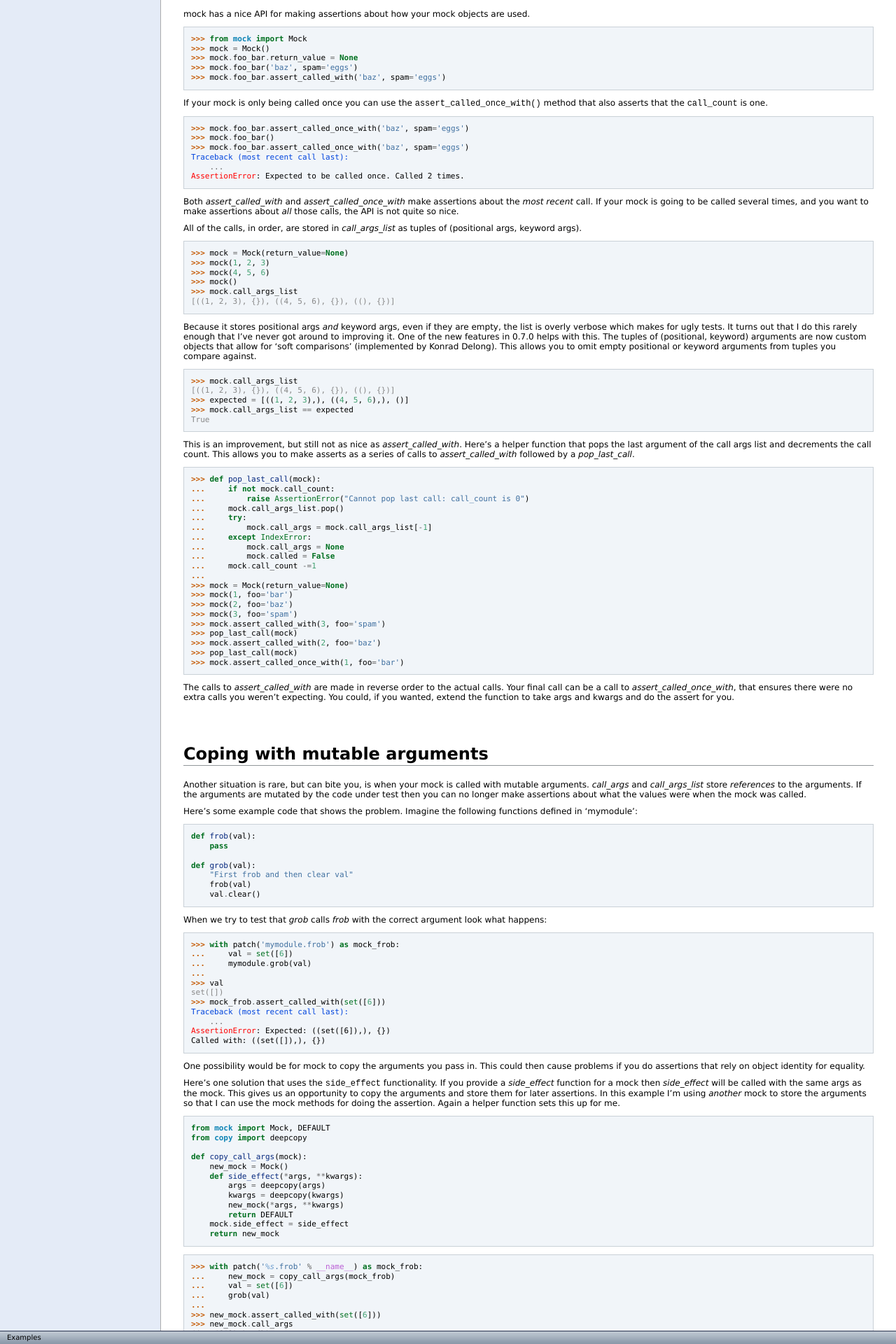
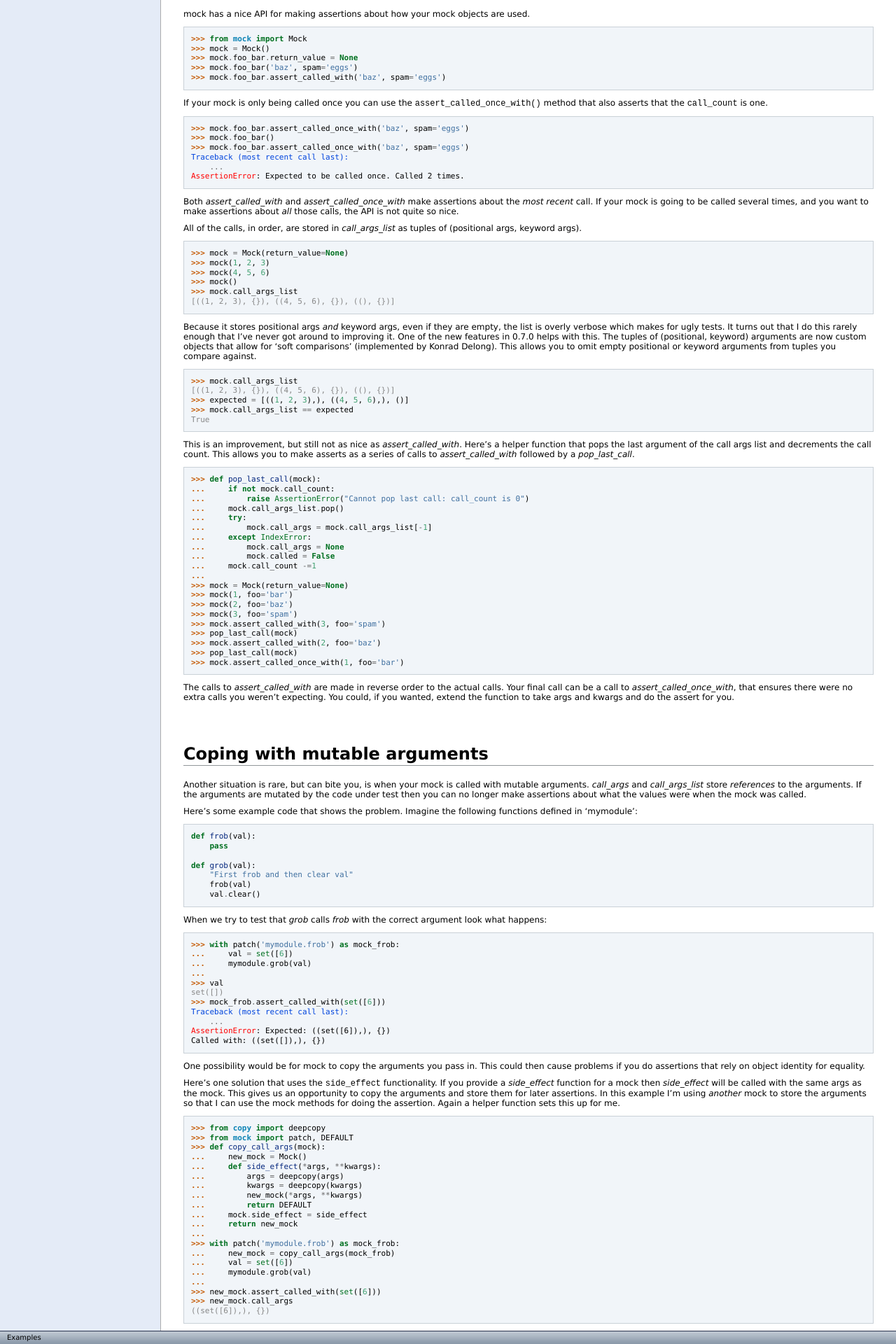
Before and after one commit to testing-cabal/mock, a Sphinx documentation site: the page built from docs/examples.txt, in a window 1280 px wide. Shown: the part 3080-5000 px from the top of the page at 70% size. Built offline with Sphinx 7.4.7, drawn with Linux system fonts in a browser that asks for light colours; pages that are not in the unit, such as notebooks, are missing from menus.

Commit message:
Doc updates

```diff
--- a/docs/examples.txt
+++ b/docs/examples.txt
@@ -18,7 +18,7 @@
 
     def grob(val):
         "First frob and then clear val"
-        frob(val)
+        mymodule.frob(val)
         val.clear()
 
     mymodule.frob = frob
@@ -339,7 +339,7 @@
 decrements the call count. This allows you to make asserts as a series of
 calls to `assert_called_with` followed by a `pop_last_call`.
 
-.. code-block:: python
+.. doctest::
 
     >>> def pop_last_call(mock):
     ...     if not mock.call_count:
@@ -416,27 +416,24 @@
 mock methods for doing the assertion. Again a helper function sets this up for
 me.
 
-.. code-block:: python
+.. doctest::
 
-    from mock import Mock, DEFAULT
-    from copy import deepcopy
-
-    def copy_call_args(mock):
-        new_mock = Mock()
-        def side_effect(*args, **kwargs):
-            args = deepcopy(args)
-            kwargs = deepcopy(kwargs)
-            new_mock(*args, **kwargs)
-            return DEFAULT
-        mock.side_effect = side_effect
-        return new_mock
-
-.. code-block:: pycon
-
-    >>> with patch('%s.frob' % __name__) as mock_frob:
+    >>> from copy import deepcopy
+    >>> from mock import patch, DEFAULT
+    >>> def copy_call_args(mock):
+    ...     new_mock = Mock()
+    ...     def side_effect(*args, **kwargs):
+    ...         args = deepcopy(args)
+    ...         kwargs = deepcopy(kwargs)
+    ...         new_mock(*args, **kwargs)
+    ...         return DEFAULT
+    ...     mock.side_effect = side_effect
+    ...     return new_mock
+    ...
+    >>> with patch('mymodule.frob') as mock_frob:
     ...     new_mock = copy_call_args(mock_frob)
     ...     val = set([6])
-    ...     grob(val)
+    ...     mymodule.grob(val)
     ...
     >>> new_mock.assert_called_with(set([6]))
     >>> new_mock.call_args
```
